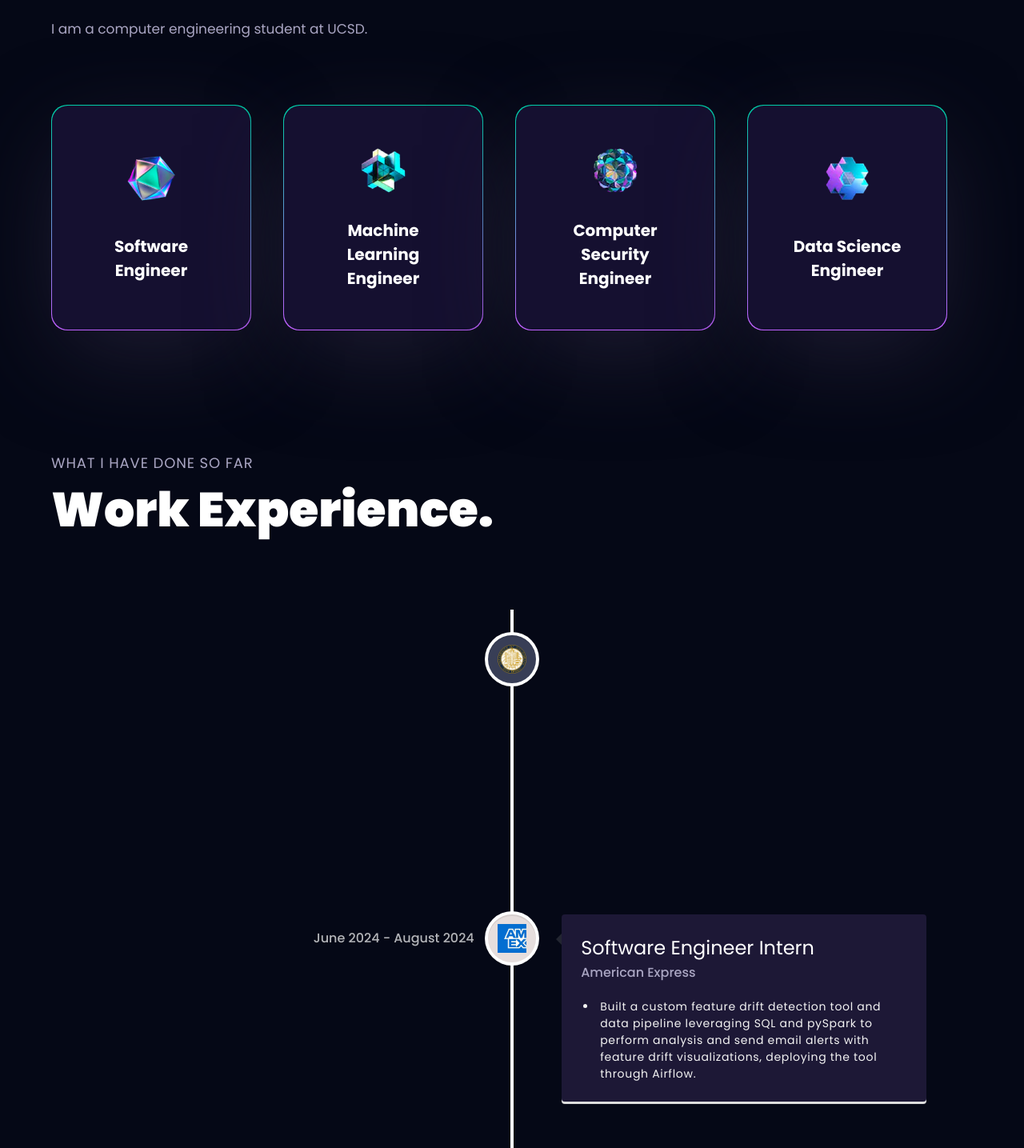
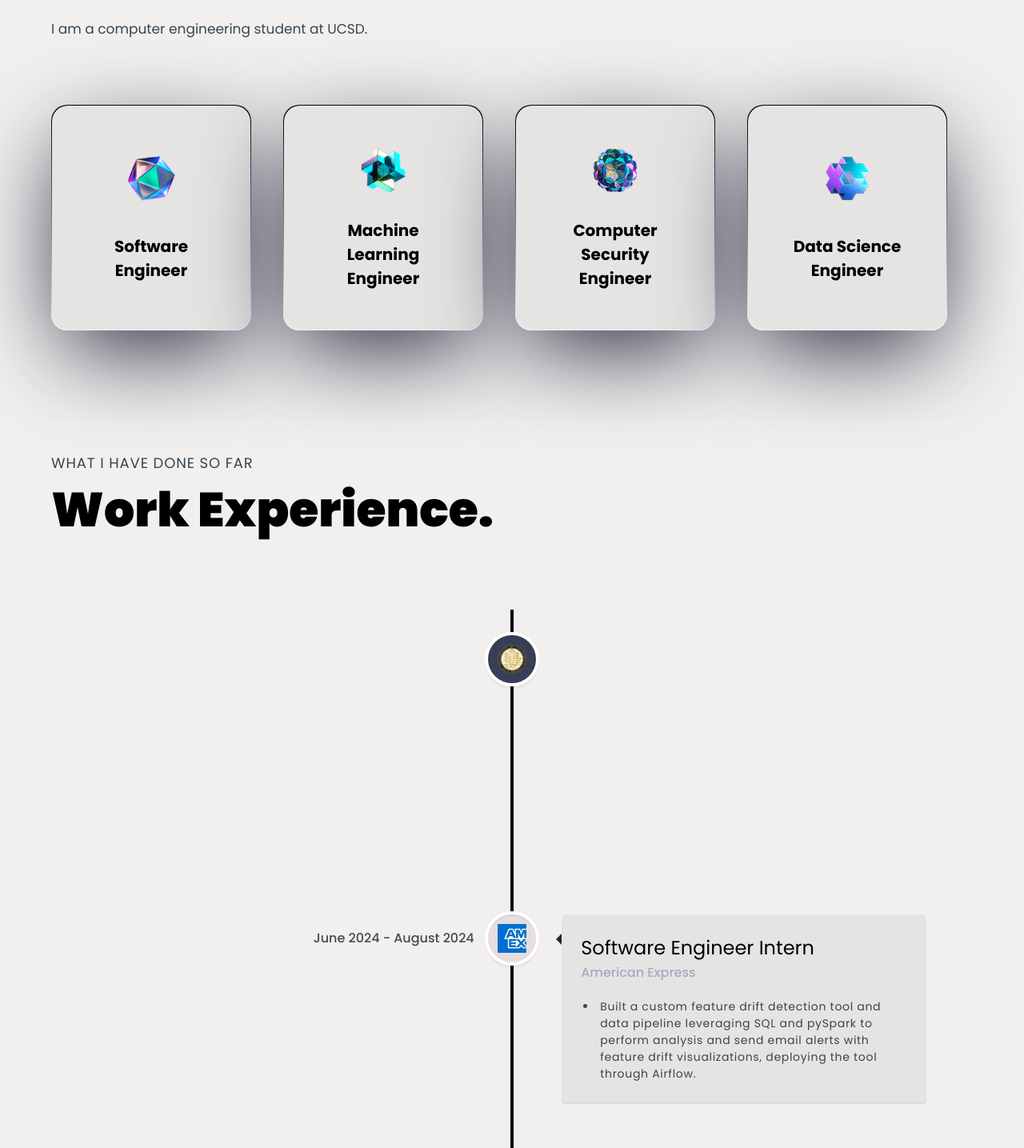
Before and after one commit to aidanmanternach/aidanmanternach.github.io, a React (Vite) app: page / in a window 1280 px wide. Shown: the part 1000-2435 px from the top of the page at 80% size. Built offline with nearby package versions, Linux system fonts and the light colour scheme.

Commit message:
Fixed about, experience, and projects
- Still working on small device layout

```diff
--- a/src/App.jsx
+++ b/src/App.jsx
@@ -5,7 +5,7 @@ import { styles } from "./styles";
 const App = () => {
   return (
     <BrowserRouter>
-      <div className="relative z-0 bg-primary">
+      <div className={`relative z-0 ${styles.offWhiteBackground}`}>
         <div className={`bg-cover bg-no-repeat bg-center ${styles.offWhiteBackground}`}>
           <Navbar />
           <Hero />
--- a/src/components/About.jsx
+++ b/src/components/About.jsx
@@ -13,14 +13,14 @@ const ServiceCard = ({ index, title, icon }) => {
     <Tilt className="xs:w-[250px] w-full">
       <motion.div
         variants={fadeIn("right", "spring", 0.5 * index, 0.75)}
-        className="w-full green-pink-gradient p-[1px] rounded-[20px] shadow-card"
+        className="w-full black-white-gradient p-[1px] rounded-[20px] shadow-card"
       >
         <div
           options={{ max: 45, scale: 1, speed: 450 }}
-          className="bg-tertiary rounded-[20px] py-5 px-12 min-h-[280px] flex justify-evenly items-center flex-col"
+          className="bg-offWhiteComp rounded-[20px] py-5 px-12 min-h-[280px] flex justify-evenly items-center flex-col"
         >
           <img src={icon} alt={title} className="w-16 h-16 object-contain" />
-          <h3 className="text-white text-[20px] font-bold text-center">{title}</h3>
+          <h3 className="text-black text-[20px] font-bold text-center">{title}</h3>
         </div>
       </motion.div>
     </Tilt>
@@ -37,7 +37,7 @@ const About = () => {
 
       <motion.p
         variants={fadeIn("", "", 0.1, 1)}
-        className="mt-4 text-secondary text-[17px] max-w-3xl leading-[30px]"
+        className="mt-4 text-gray text-[17px] max-w-3xl leading-[30px]"
       >
         I am a computer engineering student at UCSD.
       </motion.p>
--- a/src/components/Experience.jsx
+++ b/src/components/Experience.jsx
@@ -10,7 +10,7 @@ import { textVariant } from '../utils/motion';
 
 const ExperienceCard = ({ experience }) => (
   <VerticalTimelineElement
-    contentStyle={{ background: '#1d1836', color: '#fff'}}
+    contentStyle={{ background: `${styles.offWhiteComplement}`, color: 'black'}}
     contentArrowStyle={{ borderRight: '7px solid #232631'}}
     date={experience.date}
     iconStyle={{ background: experience.iconBg }}
@@ -25,7 +25,7 @@ const ExperienceCard = ({ experience }) => (
     }
   >
     <div>
-      <h3 className="text-white text-[24px] font-bond">{experience.title}</h3>
+      <h3 className="text-black text-[24px] font-bond">{experience.title}</h3>
       <p className='text-secondary text-[16px] font-semibold' style={{ margin: 0 }}>{experience.company_name}</p>
     </div>
 
@@ -33,7 +33,7 @@ const ExperienceCard = ({ experience }) => (
       {experience.points.map((point, index) => (
         <li
           key={`experience-point-${index}`}
-          className="text-white-100 text-[14px] pl-1 tracking-wider"
+          className="text-gray text-[14px] pl-1 tracking-wider"
         >
           {point}
         </li>
@@ -51,7 +51,9 @@ const Experience = () => {
       </motion.div>
 
       <div className="mt-20 flex flex-col">
-        <VerticalTimeline>
+        <VerticalTimeline
+          lineColor={'black'}
+        >
           {experiences.map((experience, index) => (
             <ExperienceCard key={index} experience={experience}/>
           ))}
--- a/src/components/Hero.jsx
+++ b/src/components/Hero.jsx
@@ -7,7 +7,7 @@ import { github, mail } from '../assets';
 const Hero = () => {
   return (
     <section className="relative w-full h-screen mx-auto">
-      <div className={`absolute inset-0 max-w-7xl mx-auto flex flex-row items-center gap-5`}>
+      <div className={`absolute inset-0 max-w-7xl mx-auto flex flex-row sm:flex-col items-center gap-5`}>
         <div className={`${styles.paddingX} ${styles.heroHeadText}`}>
           <h1><span className="text-black">Aidan <br></br> Manternach</span></h1>
           <p className={`${styles.heroSubText} mt-2 text-gray`}>
@@ -15,7 +15,7 @@ const Hero = () => {
           </p>
         </div>
 
-        <div className="flex flex-col gap-8 ml-auto mt-12">
+        <div className="flex flex-col sm:flex-row gap-8 ml-auto sm:ml-0 mt-12">
           <a href="https://github.com/aidanmanternach" target="_blank" rel="noopener noreferrer">
             <button className="bg-transparent p-0 transform hover:scale-105 transition duration-300">
               <img src={github} alt="GitHub" className="w-16 h-16 filter invert" />
--- a/src/components/Works.jsx
+++ b/src/components/Works.jsx
@@ -12,7 +12,7 @@ const ProjectCard = ({ index, name, description, tags, image, source_code_link }
     <motion.div variants={fadeIn("up", "spring", index * 0.5, 0.75)}>
       <Tilt
         options={{max: 45, scale: 1, speed: 450}}
-        className="bg-tertiary p-5 rounded-2xl sm:w-[340px] w-full"
+        className={`bg-offWhiteComp p-5 rounded-2xl sm:w-[340px] w-full`}
       >
         <div className='relative w-full h-[230px]'>
           <img
@@ -23,7 +23,7 @@ const ProjectCard = ({ index, name, description, tags, image, source_code_link }
           <div className='absolute inset-0 flex justify-end m-3 card-mig_hover'>
             <div
               onClick={() => window.open(source_code_link, "_blank")}
-              className="black-gradient w-10 h-10 rounded-full flex justify-center items-center cursor-pointer"
+              className="bg-black w-10 h-10 rounded-full flex justify-center items-center cursor-pointer"
             >
               <img
                 src={github}
@@ -35,8 +35,8 @@ const ProjectCard = ({ index, name, description, tags, image, source_code_link }
         </div>
 
         <div className='mt-5'>
-          <h3 className="text-white font-bold text-[24px]">{name}</h3>
-          <p className='mt-2 text-secondary text-[14px]'>{description}</p>
+          <h3 className="text-black font-bold text-[24px]">{name}</h3>
+          <p className='mt-2 text-gray text-[14px]'>{description}</p>
         </div>
 
         <div className='mt-4 flex flex-wrap gap-2'>
@@ -62,7 +62,7 @@ const Works = () => {
       <div className="w-full flex">
         <motion.p
           variants={fadeIn("", "", 0.1, 1)}
-          className='mt-3 text-secondary text-[17px] max-w-3xl leading-[30px]'
+          className='mt-3 text-gray text-[17px] max-w-3xl leading-[30px]'
         >
           Following projects showcase my skills ...
         </motion.p>
--- a/src/index.css
+++ b/src/index.css
@@ -31,6 +31,12 @@
     #f2f0ef,
     #dcd9d3
   ); /* W3C, IE 10+/ Edge, Firefox 16+, Chrome 26+, Opera 12+, Safari 7+ */
+}
+
+.black-white-gradient {
+  background: #000000; /* Fallback for old browsers */
+  background: linear-gradient(90.13deg, #000000 1.9%, #f2f0ef 97.5%);
+  background: -webkit-linear-gradient(-90.13deg, #000000 1.9%, #f2f0ef 97.5%);
 }
 
 .black-gradient {
--- a/src/styles.js
+++ b/src/styles.js
@@ -4,20 +4,23 @@ const styles = {
     padding: "sm:px-16 px-6 sm:py-16 py-10",
 
     heroHeadText:
-      "font-black text-brown lg:text-[80px] sm:text-[60px] xs:text-[50px] text-[40px] lg:leading-[98px] mt-2",
+      "font-black lg:text-[80px] sm:text-[60px] xs:text-[50px] text-[40px] lg:leading-[98px] mt-2",
     heroSubText:
       "text-[#dfd9ff] font-medium lg:text-[30px] sm:text-[26px] xs:text-[20px] text-[16px] lg:leading-[40px]",
 
     sectionHeadText:
-      "text-white font-black md:text-[60px] sm:text-[50px] xs:text-[40px] text-[30px]",
+      "text-black font-black md:text-[60px] sm:text-[50px] xs:text-[40px] text-[30px]",
     sectionSubText:
-      "sm:text-[18px] text-[14px] text-secondary uppercase tracking-wider",
+      "sm:text-[18px] text-[14px] text-gray uppercase tracking-wider",
 
     hoverEnlarge:
       "transition-transform duration-300 ease-in-out transform hover:scale-110",
 
     offWhiteBackground:
       "bg-[#f2f0ef]",
+
+    offWhiteComplement:
+      "#e6e4e3",
   };
 
   export { styles };
--- a/tailwind.config.js
+++ b/tailwind.config.js
@@ -13,6 +13,7 @@ module.exports = {
         "white-100": "#f3f3f3",
         gray: "#36454F",
         light_gray: "#828282",
+        offWhiteComp: "#e6e4e3",
       },
       boxShadow: {
         card: "0px 35px 120px -15px #211e35",
```
Lines whose indentation alone changed are shown as unchanged.
